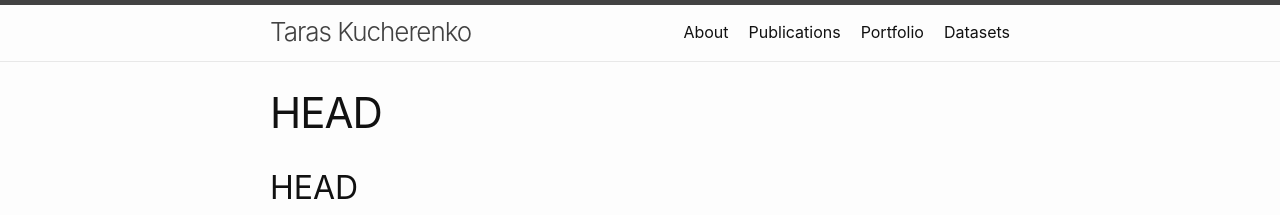
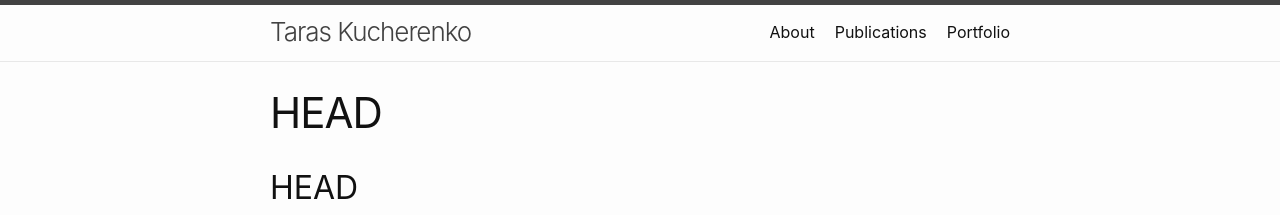
Before and after one commit to Svito-zar/Svito-zar.github.io, a Jekyll site: the page built from History.markdown, in a window 1280 px wide and 900 px high. Shown: the top 215 px of the window. Built offline with Jekyll 4.4.1, drawn with Linux system fonts in a browser that asks for light colours; our own code applies the rules of GitHub Pages for plain Markdown files.

Commit message:
Removed Datasets page

```diff
--- a/_config.yml
+++ b/_config.yml
@@ -37,7 +37,7 @@ header_pages:
  - index.md
  - _pages/publications.md
  - _pages/portfolio.md
- - _pages/datasets.md
+# - _pages/datasets.md
 
 # Build settings
 markdown: kramdown
```
